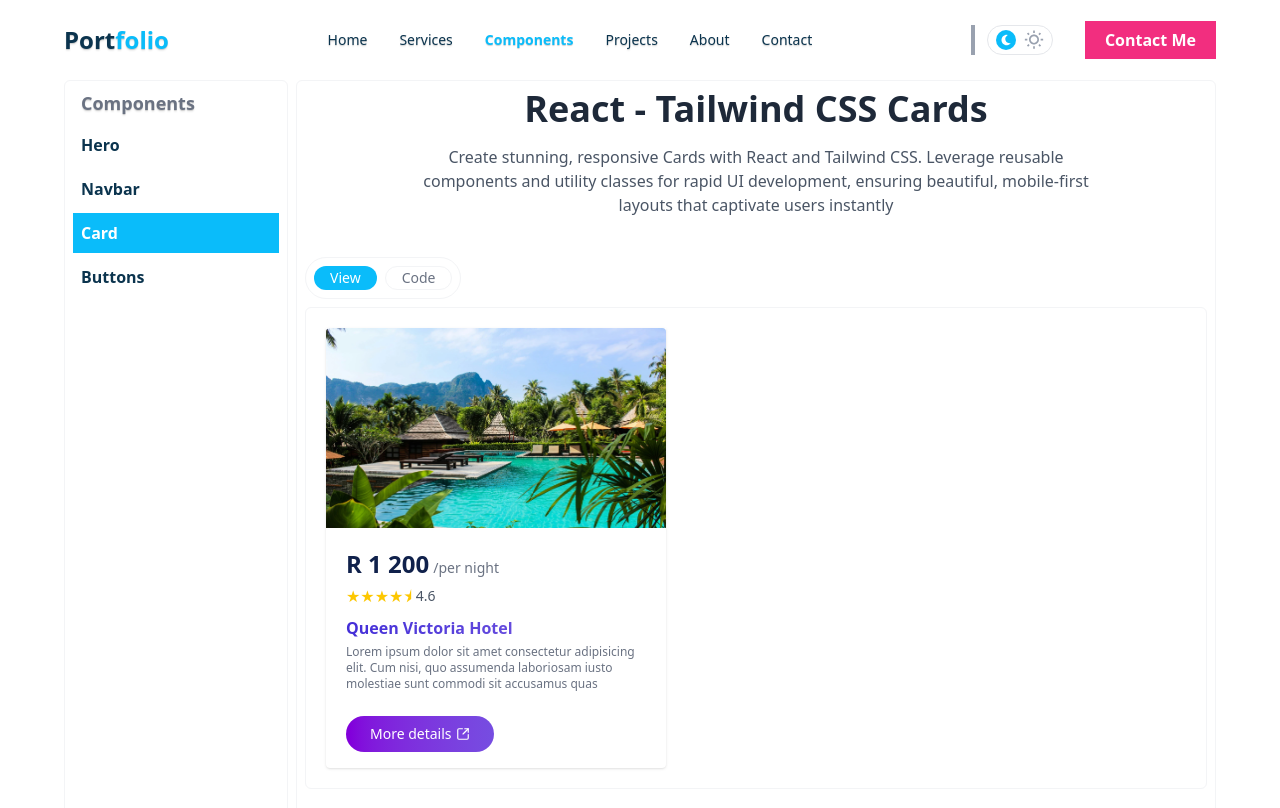
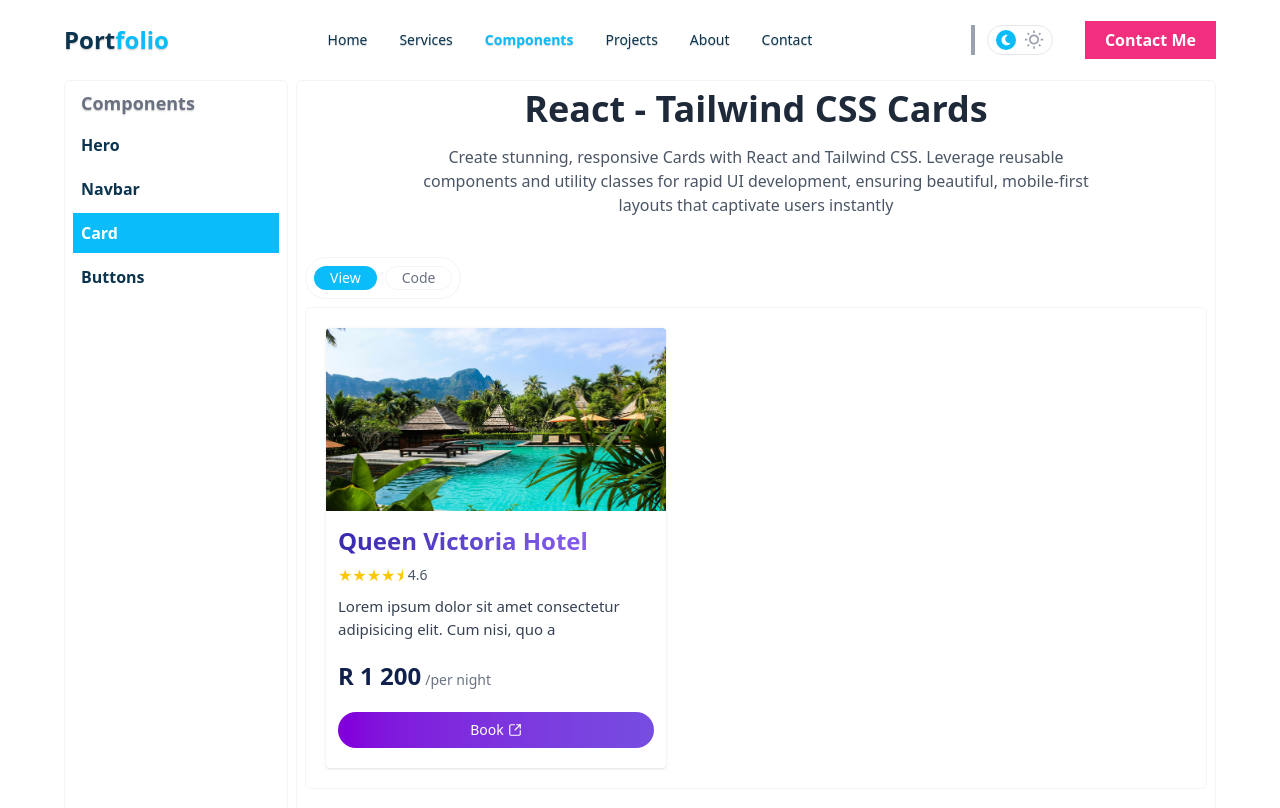
Before and after one commit to Kummirai/react-components, a Next.js app: page /portfolio in a window 1280 px wide. Both pictures are taken after a click on the button "Card". Shown: the top 808 px of the page. Built offline with nearby package versions, Linux system fonts and the light colour scheme.

Commit message:
Refactor card styles

```diff
--- a/components/buttons/ButtonOne.jsx
+++ b/components/buttons/ButtonOne.jsx
@@ -7,7 +7,7 @@ export default function ButtonOne() {
       className="flex items-center py-2 px-6 text-sm justify-center  text-white rounded-full relative bg-linear-to-r from-purple-700 to-[#764de1] hover:cursor-pointer"
       href={`#`}
     >
-      <span className="mr-1">More details</span>
+      <span className="mr-1">Book</span>
       <LuSquareArrowOutUpRight />
     </Link>
   );
--- a/components/cards/CardOne.jsx
+++ b/components/cards/CardOne.jsx
@@ -10,7 +10,7 @@ export default function CardOne({}) {
       price: "R 1 200",
       overall_rating: 4.6,
       description:
-        "Lorem ipsum dolor sit amet consectetur adipisicing elit. Cum nisi, quo assumenda laboriosam iusto molestiae sunt commodi sit accusamus quas",
+        "Lorem ipsum dolor sit amet consectetur adipisicing elit. Cum nisi, quo a",
     },
   ];
 
@@ -46,14 +46,11 @@ export default function CardOne({}) {
           blurDataURL="..."
         />
       </div>
-      <div className=" relative rounded-b-sm grow">
-        <div className="px-5">
-          <div className="flex flex-col items-start justify-between pt-5 ">
-            <p>
-              <span className="text-2xl font-semibold  text-[#10214b] mr-1">
-                {hotel[0].price}
-              </span>
-              <span className="text-sm text-gray-500">/per night</span>
+      <div className="flex rounded-b-sm grow">
+        <div className="px-3 flex flex-col justify-start">
+          <div className="flex flex-col items-start justify-between pt-2 ">
+            <p className="text-[24px] line-clamp-1 pt-1 font-semibold relative bg-linear-to-r from-indigo-800 to-[#885ef0]  bg-clip-text text-transparent">
+              {hotel[0]?.name}
             </p>
             <p className="flex my-1 items-center">
               <span className="mr-1 flex items-center text-yellow-400 text-md">
@@ -65,15 +62,18 @@ export default function CardOne({}) {
             </p>
           </div>
           <div>
-            <p className="text-md line-clamp-1 pt-1 font-semibold relative bg-linear-to-r from-indigo-700 to-[#835de2]  bg-clip-text text-transparent">
-              {hotel[0]?.name}
-            </p>
-            <p className="text-xs mt-1 text-gray-500">
+            <p className="text-[15px] mt-1 text-gray-700">
               {hotel[0]?.description}
             </p>
           </div>
 
-          <div className="absolute bottom-4">
+          <div className="my-5 w-full flex flex-col gap-5 justify-between">
+            <p>
+              <span className="text-2xl font-bold  text-[#10214b] mr-1">
+                {hotel[0].price}
+              </span>
+              <span className="text-sm text-gray-500">/per night</span>
+            </p>
             <ButtonOne />
           </div>
         </div>
```
